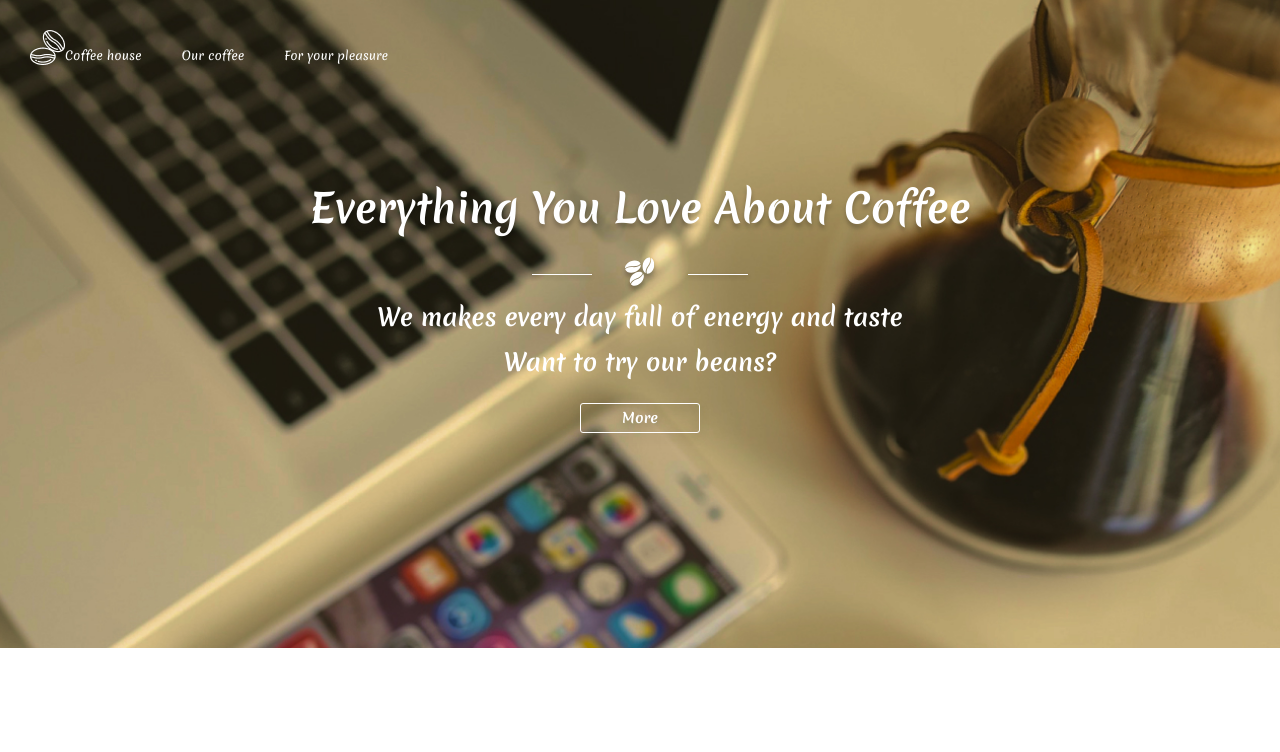
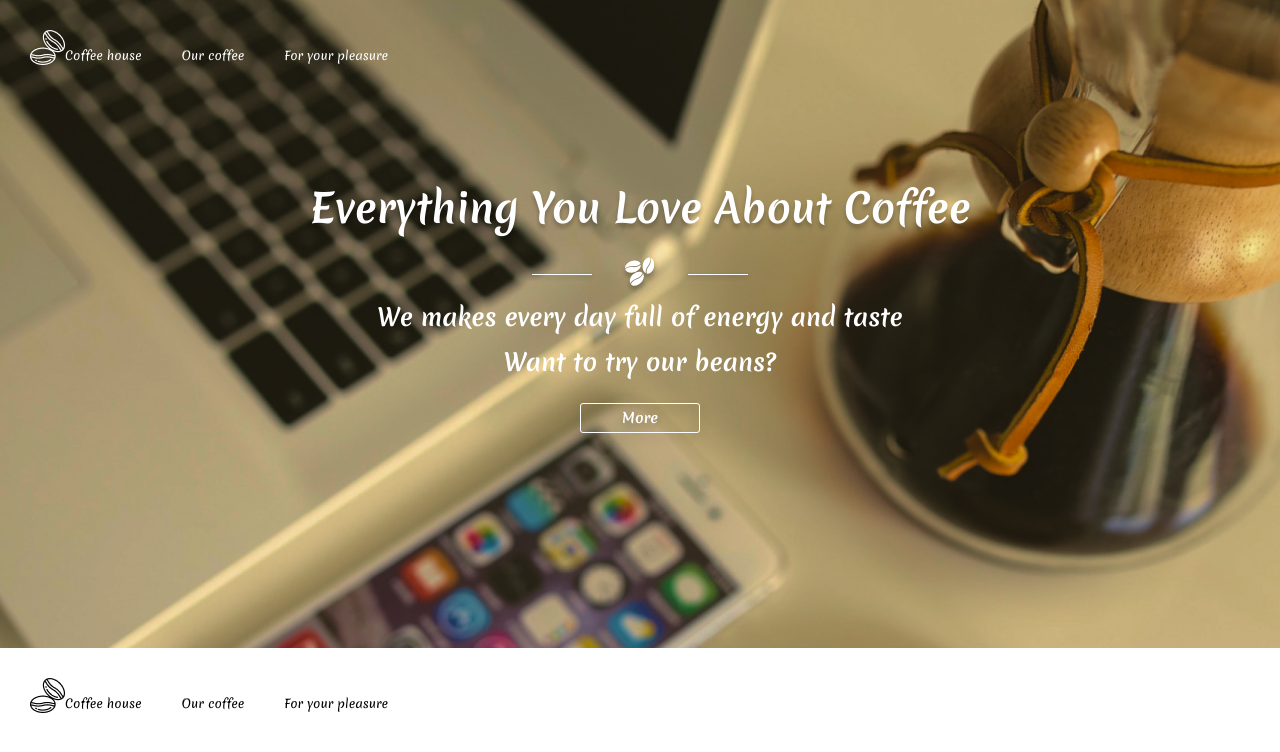
Before and after one commit to Gedeon4ick/coffee, a React (Create React App) app: page / in a window 1280 px wide. Shown: the top 752 px of the page. Built offline with nearby package versions, Linux system fonts and the light colour scheme.

Commit message:
black_menu

```diff
--- a/src/App.js
+++ b/src/App.js
@@ -1,6 +1,6 @@
-import  {React, useState} from 'react';
+import  {React} from 'react';
 import './style/style.scss';
-
+import Nav from './components/nav/Nav';
 import MyMenu from './components/menu/MyMenu';
 
 
@@ -14,9 +14,11 @@ function App() {
     {id: 3, name: 'For your pleasure'},
   ]
 
+
   return (
     <div className="App">
       <MyMenu nameMenu={nameMenu}/>
+      <Nav  nameMenu={nameMenu}/>
     </div>
   );
 }
--- a/src/components/li/Li.jsx
+++ b/src/components/li/Li.jsx
@@ -1,10 +1,10 @@
 import React from 'react';
 
-const Li = ({element}) => {
+const Li = ({element, style}) => {
     const {id, name} = element;
     return (
         <div>
-            <li><a href="#">{name}</a></li>
+            <li><a style={style} href="#">{name}</a></li>
         </div>
     );
 };
--- a/src/components/menu/MyMenu.jsx
+++ b/src/components/menu/MyMenu.jsx
@@ -1,23 +1,15 @@
 import React from 'react';
-import logo from '../../icons/coffee-beans.png'
 import '../../style/style.scss'
 import '../menu/MyMenu.scss'
 import MyTitul from '../titul/MyTitul'
-import Ul from '../unorder/Ul'
+import Nav from '../nav/Nav'
 
 
 const MyMenu = ({nameMenu}) => {
-    console.log(nameMenu);
+
     return (
         <div>
-            <nav>
-                <div className="container">
-                    <div className='menu'>
-                        <img src={logo} alt="logo" />
-                        <Ul nameMenu={nameMenu}/>
-                    </div>
-                </div>
-            </nav>
+            <Nav color={true} nameMenu={nameMenu}/>
             <MyTitul/>
         </div>
 
--- /dev/null
+++ b/src/components/nav/Nav.jsx
@@ -0,0 +1,22 @@
+import React from 'react';
+import logo from '../../icons/coffee-beans.png'
+import logoBlack from '../../icons/coffee-beans-black.png'
+import Ul from '../unorder/Ul'
+
+const Nav = ({nameMenu, color}) => {
+
+    return (
+        <div>
+            <nav>
+                <div className="container">
+                    <div className='menu'>
+                        {color ? <img src={logo} alt="logo" /> : <img src={logoBlack} alt="logo" />}
+                        <Ul style={color ? {color: "white"} : {color: 'black'}} nameMenu={nameMenu}/>
+                    </div>
+                </div>
+            </nav>
+        </div>
+    );
+};
+
+export default Nav;
--- a/src/components/unorder/Ul.jsx
+++ b/src/components/unorder/Ul.jsx
@@ -1,11 +1,11 @@
 import React from 'react';
 import Li from '../li/Li';
 
-const Ul = ({nameMenu}) => {
+const Ul = ({nameMenu, style}) => {
     return (
         <ul>
             {nameMenu.map((element) => {
-                return <Li element={element} key={element.id}/>
+                return <Li style={style} element={element} key={element.id}/>
             })}
         </ul>
     );
```
Also changed, not shown: src/icons/coffee-beans-black.png (added).
